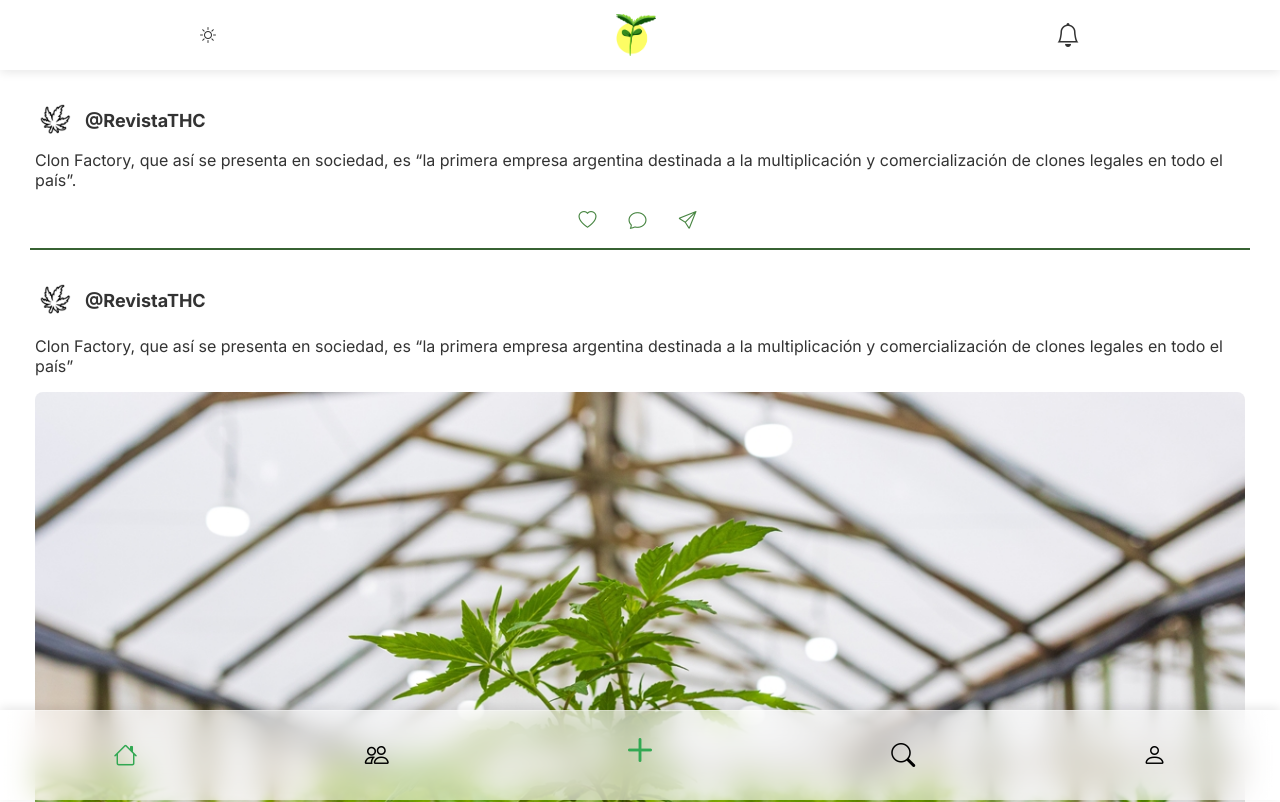
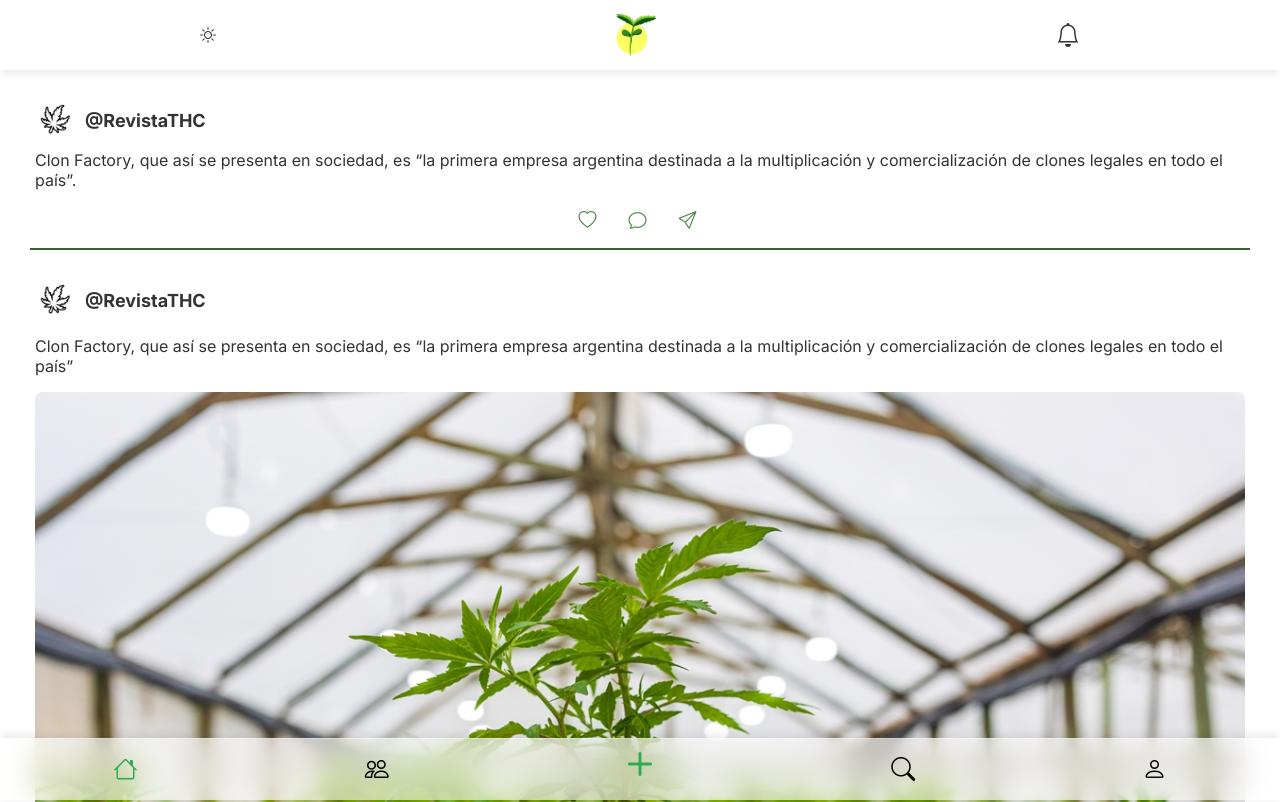
Before and after one commit to francopautasso1/CultiCann, a plain HTML site: page home.html in a window 1280 px wide. Shown: the top 802 px of the page. Drawn offline with nearby package versions, Linux system fonts and the light colour scheme.

Commit message:
tamaño buttom nav

```diff
--- a/styles/components/navbar.css
+++ b/styles/components/navbar.css
@@ -70,7 +70,7 @@
     background-color: var(--nav-color); /* Fondo con transparencia */
     backdrop-filter: blur(15px); /* Desenfoque de 15px */
     -webkit-backdrop-filter: blur(15px); /* Soporte para Safari */
-    padding: 15px 0; /* Altura de la barra de navegación */
+    padding: 1px 0; /* Altura de la barra de navegación */
     box-shadow: 0 -2px 10px rgba(0, 0, 0, 0.1);
     border-top: 1px solid rgba(255, 255, 255, 0.3); /* Línea delgada semi-transparente */
     z-index: 1000;
```
